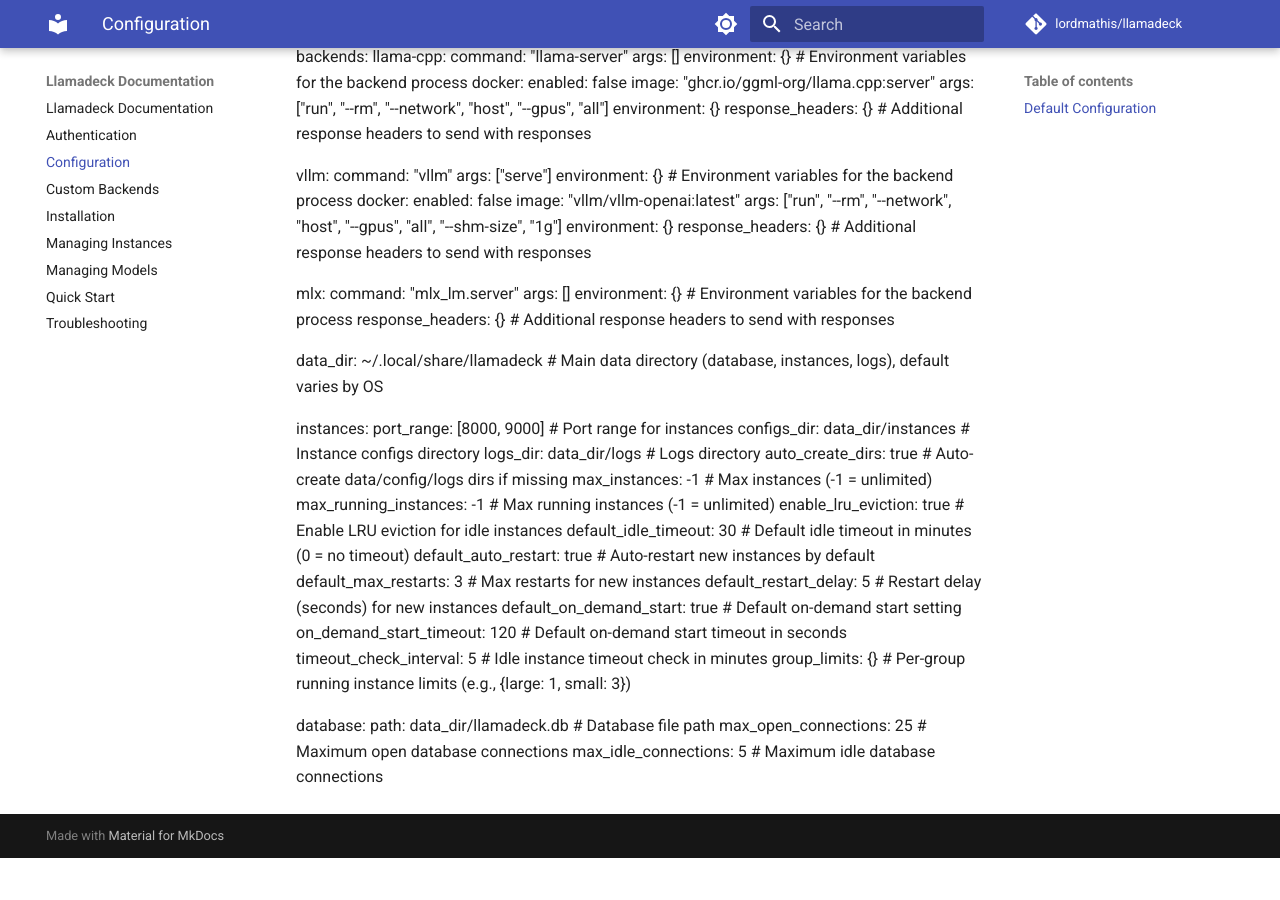
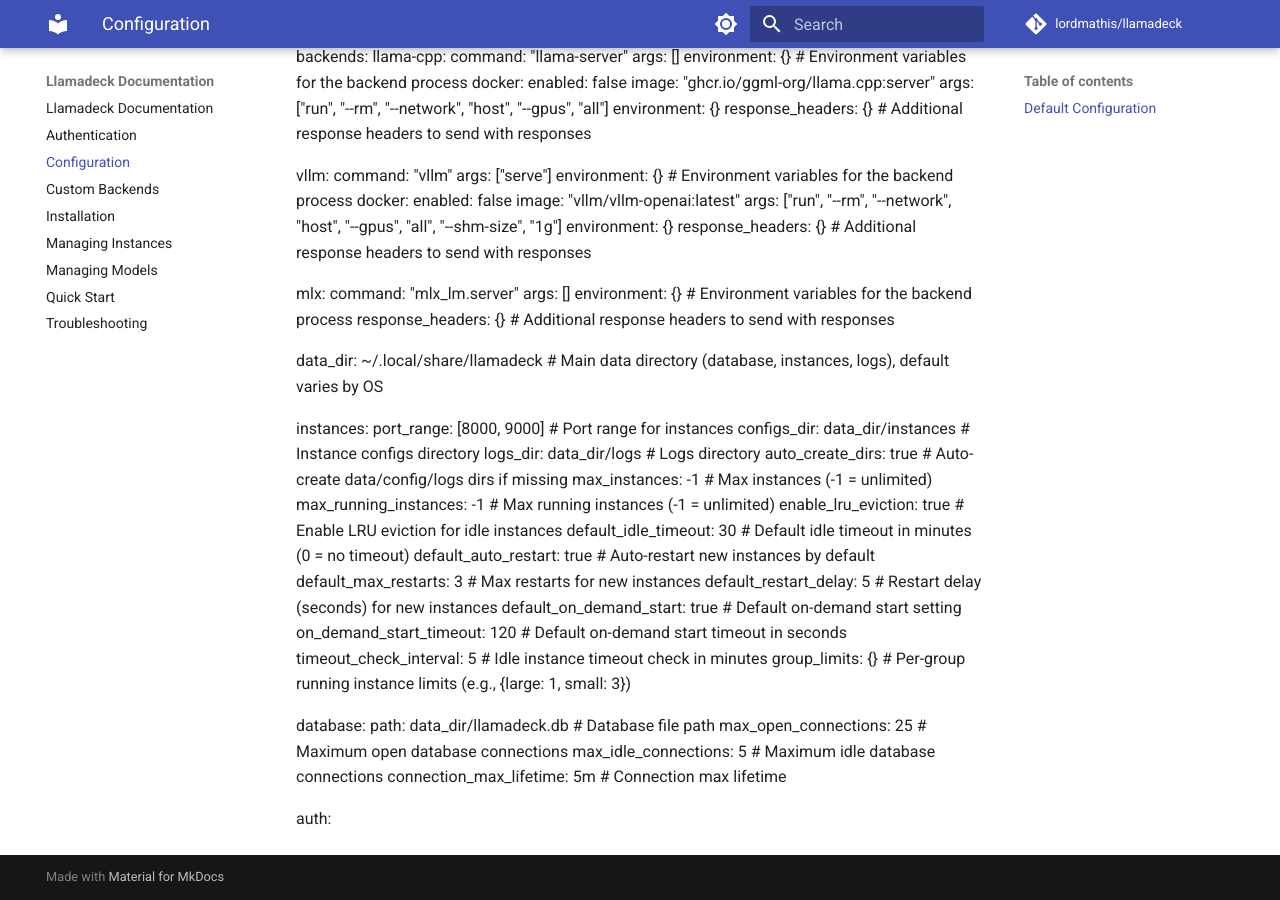
Before and after one commit to shiplaone2q/Llamadeck, an MkDocs documentation site: the page built from docs/configuration.md, in a window 1280 px wide and 900 px high, scrolled down 535 px. Built offline with MkDocs 1.6.1 and Material for MkDocs 9.7.7, drawn with Linux system fonts in a browser that asks for light colours; comment, search, counter and statistics services are not loaded; before the commit the page ends 1393 px from its top, so only the background shows below that.

```diff
--- a/docs/configuration.md
+++ b/docs/configuration.md
@@ -72,3 +72,6 @@ database:
   path: data_dir/llamadeck.db              # Database file path
   max_open_connections: 25       # Maximum open database connections
   max_idle_connections: 5        # Maximum idle database connections
+  connection_max_lifetime: 5m    # Connection max lifetime
+
+auth:
--- a/webui/src/components/ui/radio-group.tsx
+++ b/webui/src/components/ui/radio-group.tsx
@@ -18,3 +18,5 @@ function RadioGroup({
     />
   )
 }
+
+function RadioGroupItem({
```
Also changed, not shown: docs/troubleshooting.md (+2 -0 lines), 1 other file.
